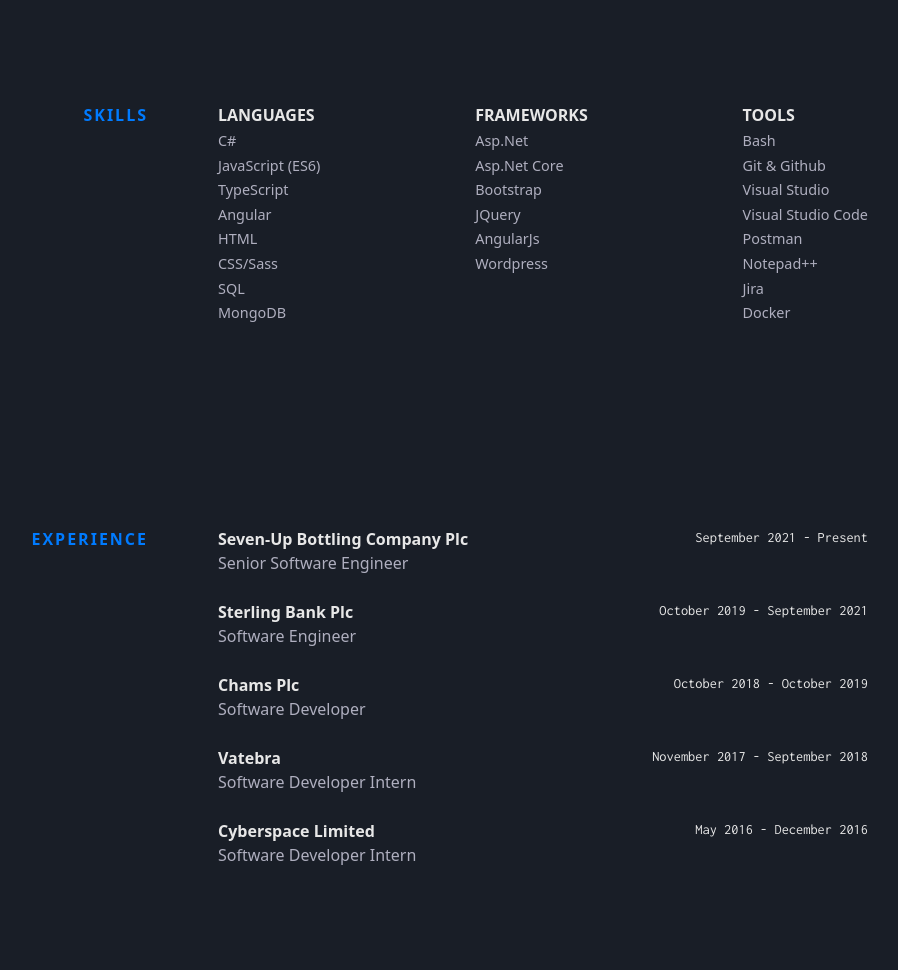
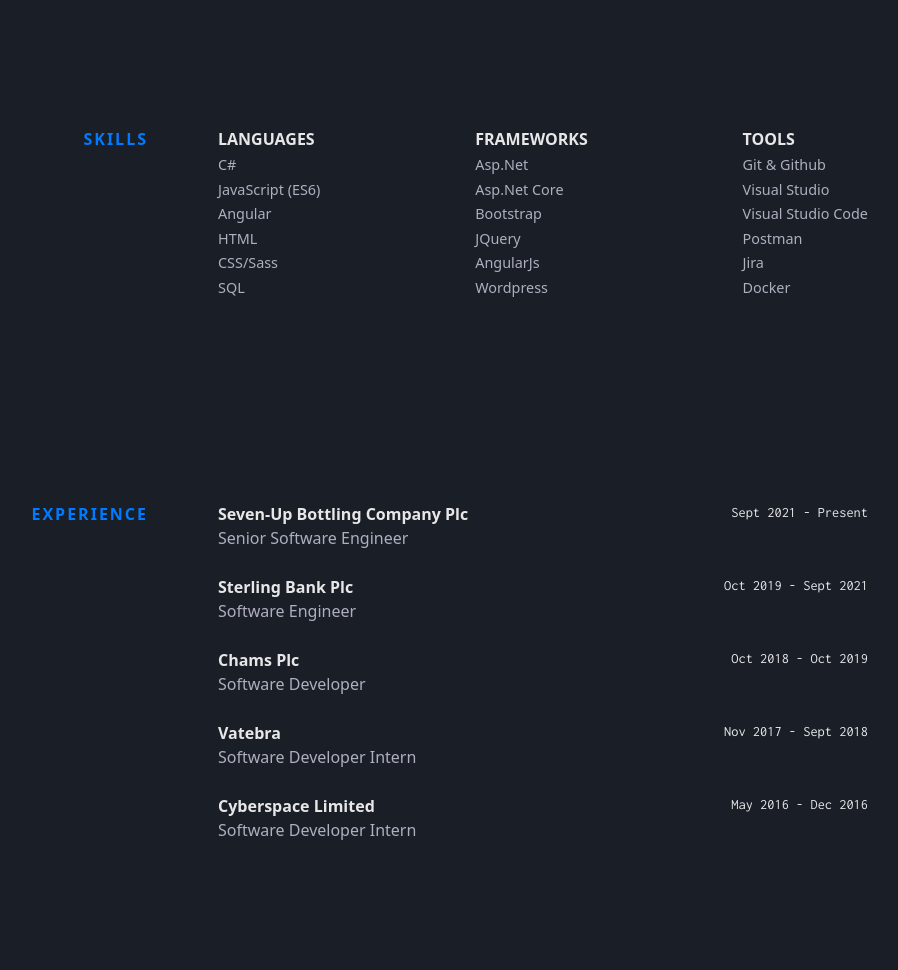
Before and after one commit to constanceenon/constanceokosodo, a plain HTML site: page index.html in a window 1280 px wide. Shown: the part 1360-2330 px from the top of the page, without its empty margins (232-1130 px from the left). Drawn offline with nearby package versions, Linux system fonts and the light colour scheme; a web font is replaced by a local one.

Commit message:
Grammatical Correction

```diff
--- a/index.html
+++ b/index.html
@@ -22,12 +22,12 @@
             </div>
             <header class="intro">
                 <h1 class="intro__hello">Hello! <span class="emoji wave-hand animated"></span> </h1>
-                <h2 class="intro__tagline">I'm <span class="name">Constance Enon Okosodo</span>a bright and research-oriented software developer. Skilled at designing and building Saas applications and also have a soft spot for building beautiful interfaces &amp; experiences <span class="emoji technologist"></span> </h2>
+                <h2 class="intro__tagline">I'm <span class="name">Constance Enon Okosodo</span> a bright and research-oriented software developer. Skilled at designing and building Saas applications while also having a soft spot for building beautiful interfaces &amp; experiences <span class="emoji technologist"></span> </h2>
                 <h3 class="intro__contact"> <span>Get in touch </span> <span class="emoji pointer"></span> <span> <a href="mailto:constanceenon@gmail.com" target="_blank" class="highlight-link">constanceenon@gmail.com</a> </span> </h3> </header>
             <section class="section background" data-sr-id="0">
                 <div class="section__title">Background</div>
                 <div class="section__content">
-                    <p> I'm currently a Senior Software Engineer at <a class="underline-link" href="https://www.sevenup.org/" target="_blank">Seven-Up Bottling Company Plc</a> building things for the web with some awesome people. I'm presently studying MSc. Software Engineering at <a class="underline-link" href="https://www.babcock.edu.ng/" target="_blank">Babcock University</a> after a first degree in Electrical/Electronics Engineering at <a class="underline-link" href="https://www.aauekpoma.edu.ng/" target="_blank">Ambrose Alli University Ekpoma</a> after completing four awesome years of hands on experience at <a class="underline-link" href="https://sterling.ng/" target="_blank">Sterling Back Plc</a>, <a class="underline-link" href="https://chamsplc.com/" target="_blank">Chams Plc</a>,  <a class="underline-link" href="https://www.vatebra.com/" target="_blank">Vatebra</a>, and <a class="underline-link" href="https://www.tech4herafrica.com/gsc/" target="_blank">Tech4Her Africa </a>. </p>
+                    <p> I'm currently a Senior Software Engineer at <a class="underline-link" href="https://www.sevenup.org/" target="_blank">Seven-Up Bottling Company Plc</a> building things for the web with some awesome people along with studying MSc. Software Engineering at <a class="underline-link" href="https://www.babcock.edu.ng/" target="_blank">Babcock University.</a> after a first degree in Electrical/Electronics Engineering at <a class="underline-link" href="https://www.aauekpoma.edu.ng/" target="_blank">Ambrose Alli University Ekpoma.</a> Test Driven Development and Domain Driven Design are some solid concepts i've acquired over the past few years of gaining awesome years of hands on experience at <a class="underline-link" href="https://sterling.ng/" target="_blank">Sterling Back Plc</a>, <a class="underline-link" href="https://chamsplc.com/" target="_blank">Chams Plc</a>,  <a class="underline-link" href="https://www.vatebra.com/" target="_blank">Vatebra</a>, and <a class="underline-link" href="https://www.tech4herafrica.com/gsc/" target="_blank">Tech4Her Africa </a>. </p>
                     <p> As a software engineer, I enjoy bridging the gap between engineering and design — combining my technical knowledge with my keen eye for design to create a beautiful product. My goal is to always build applications that are scalable and efficient under the hood while providing engaging, pixel-perfect user experiences. </p>
                     <p> <strong>When I'm not in front of a computer screen</strong>, I'm probably cooking, exercising, or crossing off another item on my bucket list. </p></div>
             </section>
@@ -41,12 +41,10 @@
                             <ul>
                                 <li class="skillz__category__item">C#</li>
                                 <li class="skillz__category__item">JavaScript (ES6)</li>
-                                <li class="skillz__category__item">TypeScript</li>
                                 <li class="skillz__category__item">Angular</li>
                                 <li class="skillz__category__item">HTML</li>
                                 <li class="skillz__category__item">CSS/Sass</li>
                                 <li class="skillz__category__item">SQL</li>
-                                <li class="skillz__category__item">MongoDB</li>
                             </ul>
                         </div>
                         <div class="skillz__category">
@@ -54,7 +52,6 @@
                             <ul>
                                 <li class="skillz__category__item">Asp.Net</li>
                                 <li class="skillz__category__item">Asp.Net Core</li>
-                                <li class="skillz__category__item"></li>
                                 <li class="skillz__category__item">Bootstrap</li>
                                 <li class="skillz__category__item">JQuery</li>
                                 <li class="skillz__category__item">AngularJs</li>
@@ -64,12 +61,10 @@
                         <div class="skillz__category">
                             <div class="skillz__category__label">Tools</div>
                             <ul>
-                                <li class="skillz__category__item">Bash</li>
                                 <li class="skillz__category__item">Git &amp; Github</li>
                                 <li class="skillz__category__item">Visual Studio</li>
                                 <li class="skillz__category__item">Visual Studio Code</li>
                                 <li class="skillz__category__item">Postman</li>
-                                <li class="skillz__category__item">Notepad++</li>
                                 <li class="skillz__category__item">Jira</li>
                                 <li class="skillz__category__item">Docker</li>
                             </ul>
@@ -82,35 +77,35 @@
                         <div class="job">
                             <div class="time-place">
                                 <div class="job__company"> <a href="https://www.sevenup.org/" target="_blank">Seven-Up Bottling Company Plc</a> </div>
-                                <div class="job__time">September 2021 - Present</div>
+                                <div class="job__time">Sept 2021 - Present</div>
                             </div>
                             <div class="job__position">Senior Software Engineer</div>
                         </div>
                         <div class="job">
                             <div class="time-place">
                                 <div class="job__company"> <a href="https://sterling.ng/" target="_blank">Sterling Bank Plc</a> </div>
-                                <div class="job__time">October 2019 - September 2021</div>
+                                <div class="job__time">Oct 2019 - Sept 2021</div>
                             </div>
                             <div class="job__position">Software Engineer</div>
                         </div>
                         <div class="job">
                             <div class="time-place">
                                 <div class="job__company"> <a href="https://chamsplc.com/" target="_blank">Chams Plc</a> </div>
-                                <div class="job__time">October 2018 - October 2019</div>
+                                <div class="job__time">Oct 2018 - Oct 2019</div>
                             </div>
                             <div class="job__position">Software Developer</div>
                         </div>
                         <div class="job">
                             <div class="time-place">
                                 <div class="job__company"> <a href="https://www.vatebra.com/" target="_blank">Vatebra</a> </div>
-                                <div class="job__time">November 2017 - September 2018</div>
+                                <div class="job__time">Nov 2017 - Sept 2018</div>
                             </div>
                             <div class="job__position">Software Developer Intern</div>
                         </div>
                         <div class="job">
                             <div class="time-place">
                                 <div class="job__company"> <a href="https://www.cyberspace.net.ng/" target="_blank">Cyberspace Limited</a> </div>
-                                <div class="job__time">May 2016 - December 2016</div>
+                                <div class="job__time">May 2016 - Dec 2016</div>
                             </div>
                             <div class="job__position">Software Developer Intern</div>
                         </div>
```
